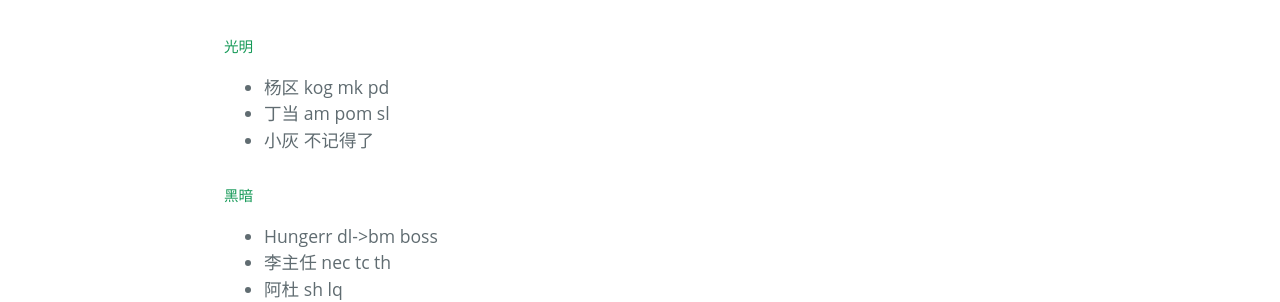
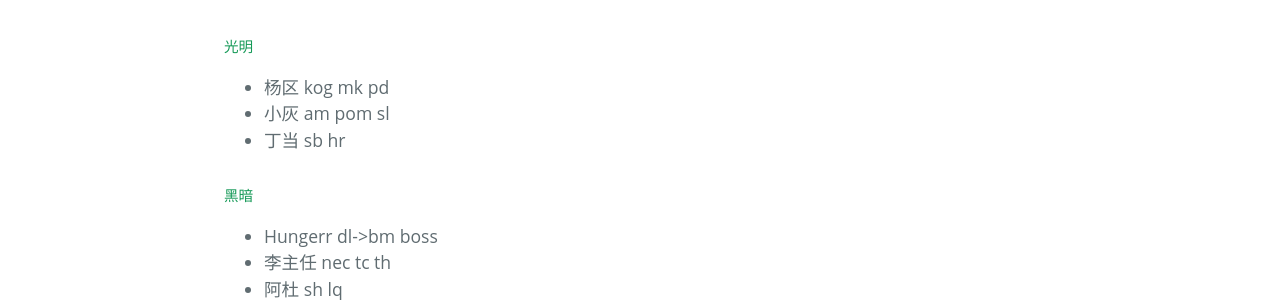
Before and after one commit to childe/ccc, a Jekyll site: the page built from _posts/2016-07-14-2016-07-13晚战报.md, in a window 1280 px wide. Shown: the part 490-792 px from the top of the page. Built offline with Jekyll 4.4.1, drawn with Linux system fonts in a browser that asks for light colours.

Commit message:
fix heros

```diff
--- a/_posts/2016-07-14-2016-07-13晚战报.md
+++ b/_posts/2016-07-14-2016-07-13晚战报.md
@@ -9,8 +9,8 @@ date:   2016-07-14 12:52:01 +0800
 ##### 光明
 
 - 杨区 kog mk pd
-- 丁当 am pom sl
-- 小灰 不记得了
+- 小灰 am pom sl
+- 丁当 sb hr
 
 ##### 黑暗
 
```
